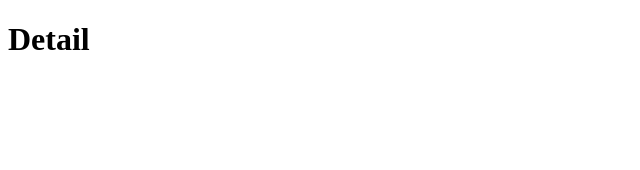
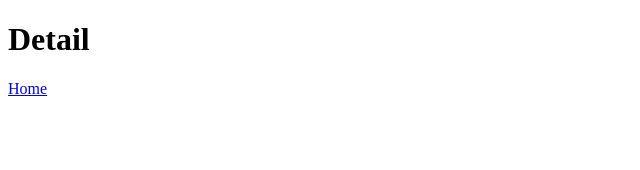
Before and after one commit to SUN-AAA/aiwiki, a React (Vite) app: page /detail in a window 1280 px wide. Shown: the top 170 px of the page, without its empty margins (0-640 px from the left). Built offline with nearby package versions, Linux system fonts and the light colour scheme.

Commit message:
add: Routing

```diff
--- a/src/App.jsx
+++ b/src/App.jsx
@@ -1,5 +1,5 @@
 import './App.css'
-import {Routes, Route} from "react-router-dom"
+import {Routes, Route, Link} from "react-router-dom"
 import Home from "./pages/Home"
 import Detail from "./pages/Detail"
 import Notfound from './pages/Notfound'
@@ -12,7 +12,7 @@
     <>
       <Routes>
         <Route path="/" element={<Home/>}/>
-        <Route path="/Detail" element={<Detail/>}/>
+        <Route path="/detail" element={<Detail/>}/>
         <Route path="*" element={<Notfound/>}/>
       </Routes>
     </>
--- a/src/pages/Detail.jsx
+++ b/src/pages/Detail.jsx
@@ -1,7 +1,10 @@
+import {Link} from "react-router-dom"
+
 const Detail = () => {
     return(
         <div>
             <h1>Detail</h1>
+            <Link to={"/"}>Home</Link>
         </div>
     )
 }
--- a/src/pages/Home.jsx
+++ b/src/pages/Home.jsx
@@ -1,7 +1,10 @@
+import {Link} from "react-router-dom"
+
 const Home = () => {
     return(
         <div>
             <h1>AiWiki</h1>
+            <Link to={"/detail"}>Detail</Link>
         </div>
     )
 }
```
